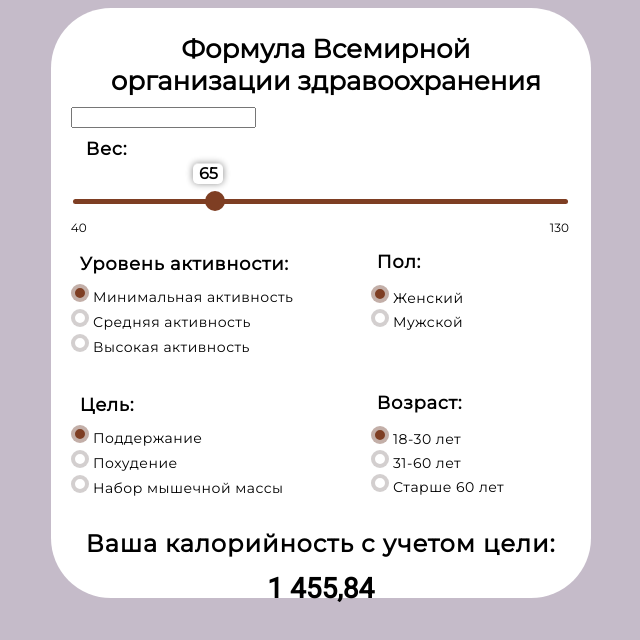
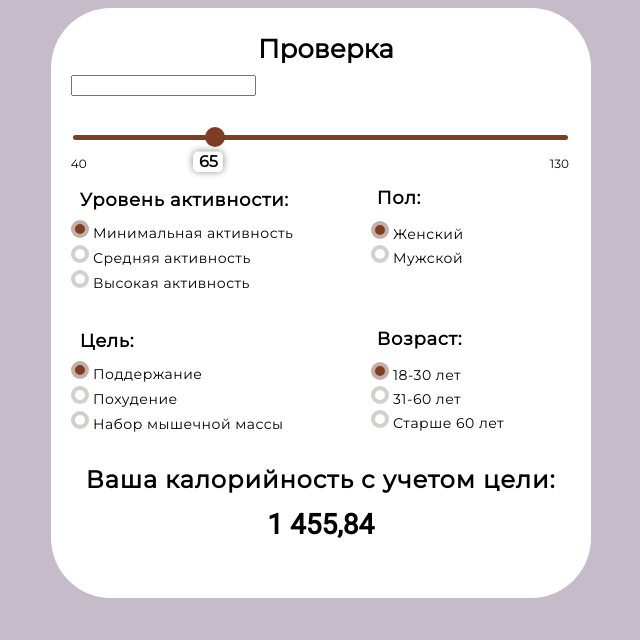
Before and after one commit to ileods/Calorie-calculator, a plain HTML site: page index.html in a window 1280 px wide. Shown: the whole page, without its empty margins (322-962 px from the left). Drawn offline with Linux system fonts and the light colour scheme.

Commit message:
Update index.html

```diff
--- a/index.html
+++ b/index.html
@@ -13,10 +13,10 @@
 <body>
 
     <div class="form">
-        <h1>Формула Всемирной организации здравоохранения</h1>
+        <h1>Проверка</h1>
         <input class="form-inputs__input valid" id="connectionType" name="connectionType" type="name" oninput="(function(e){e.setCustomValidity(''); return !e.validity.valid &amp;&amp; e.setCustomValidity(' ')})(this)" oninvalid="this.setCustomValidity(' ')">
         <div class="weight">
-            <h3>Вес:</h3>
+            <h3></h3>
             <span>
                 <span contenteditable="false"  id="myValue"></span>
             </span>
```
